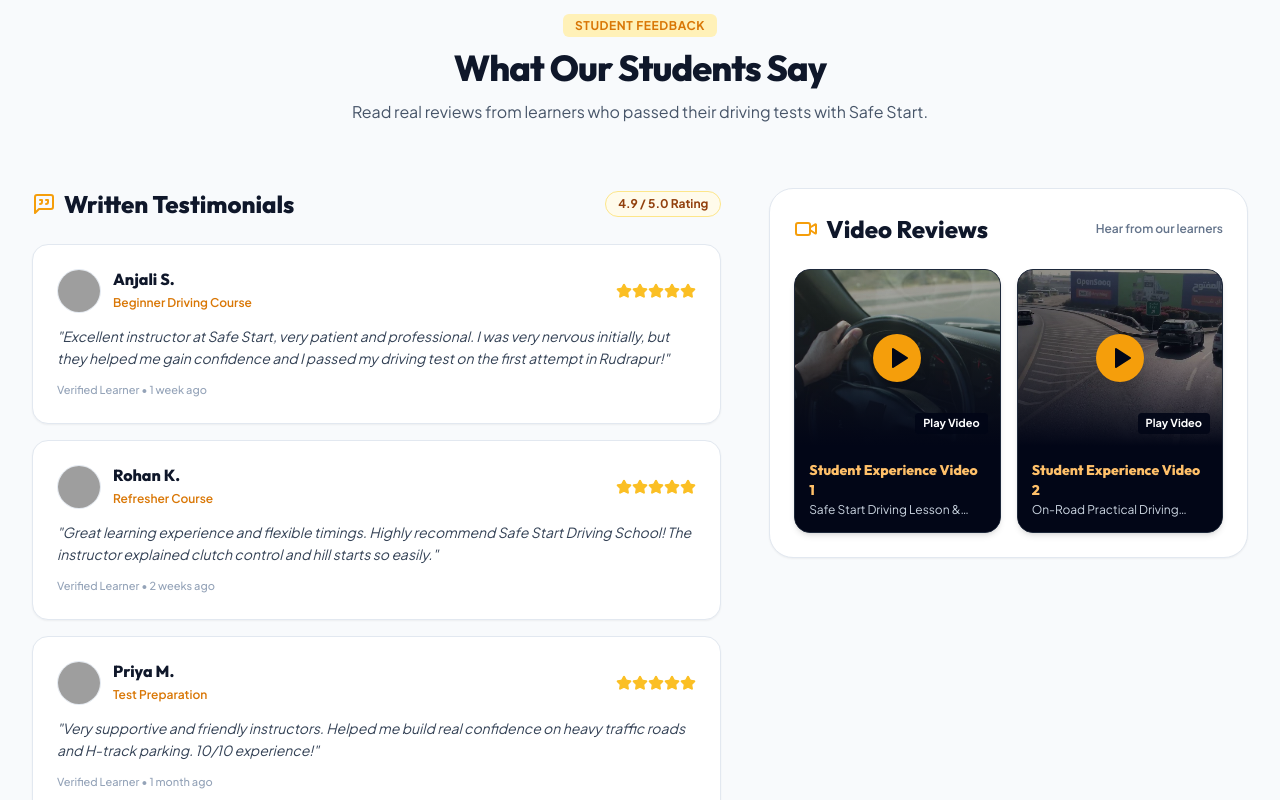
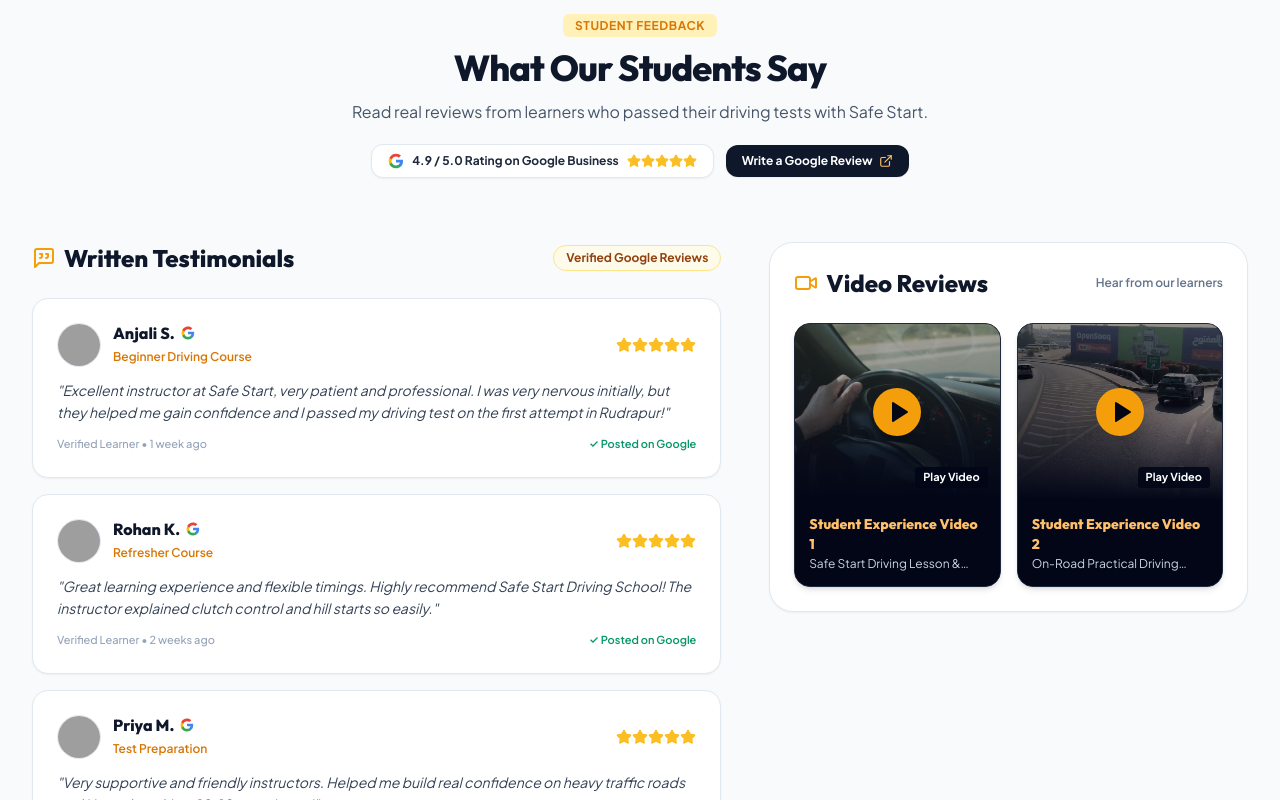
Before and after one commit to mangesh-singh/safeStartDrivingSchool, a React (Vite) app: page / in a window 1280 px wide. Shown: the part 4180-4980 px from the top of the page. Built offline with nearby package versions, Linux system fonts and the light colour scheme; grey boxes are pictures that could not be loaded.

Commit message:
feat: link official Google Business Profile share URL

```diff
--- a/src/components/Reviews.tsx
+++ b/src/components/Reviews.tsx
@@ -1,5 +1,5 @@
 import React from 'react';
-import { Star, MessageSquareQuote } from 'lucide-react';
+import { Star, MessageSquareQuote, ExternalLink } from 'lucide-react';
 import { reviewsData } from '../data/reviews';
 import { businessConfig } from '../config/business';
 import { VideoTestimonials } from './VideoTestimonials';
@@ -20,6 +20,34 @@
           <p className="text-slate-600 text-base">
             Read real reviews from learners who passed their driving tests with {businessConfig.name}.
           </p>
+
+          {/* Google Reviews Badge Banner */}
+          <div className="pt-2 flex flex-wrap items-center justify-center gap-3">
+            <div className="inline-flex items-center space-x-2 bg-white px-4 py-2 rounded-xl border border-slate-200 shadow-sm text-xs font-bold text-slate-800">
+              <svg className="w-4 h-4 shrink-0" viewBox="0 0 24 24">
+                <path fill="#4285F4" d="M22.56 12.25c0-.78-.07-1.53-.2-2.25H12v4.26h5.92c-.26 1.37-1.04 2.53-2.21 3.31v2.77h3.57c2.08-1.92 3.28-4.74 3.28-8.09z"/>
+                <path fill="#34A853" d="M12 23c2.97 0 5.46-.98 7.28-2.66l-3.57-2.77c-.98.66-2.23 1.06-3.71 1.06-2.86 0-5.29-1.93-6.16-4.53H2.18v2.84C3.99 20.53 7.7 23 12 23z"/>
+                <path fill="#FBBC05" d="M5.84 14.09c-.22-.66-.35-1.36-.35-2.09s.13-1.43.35-2.09V7.06H2.18C1.43 8.55 1 10.22 1 12s.43 3.45 1.18 4.94l2.85-2.22.81-.63z"/>
+                <path fill="#EA4335" d="M12 5.38c1.62 0 3.06.56 4.21 1.64l3.15-3.15C17.45 2.09 14.97 1 12 1 7.7 1 3.99 3.47 2.18 7.06l3.66 2.84c.87-2.6 3.3-4.52 6.16-4.52z"/>
+              </svg>
+              <span>4.9 / 5.0 Rating on Google Business</span>
+              <div className="flex text-amber-400">
+                {[...Array(5)].map((_, i) => (
+                  <Star key={i} className="w-3.5 h-3.5 fill-current" />
+                ))}
+              </div>
+            </div>
+
+            <a
+              href={businessConfig.googleReviewUrl}
+              target="_blank"
+              rel="noopener noreferrer"
+              className="inline-flex items-center space-x-1.5 bg-slate-900 hover:bg-slate-800 text-white text-xs font-extrabold px-4 py-2 rounded-xl transition-all shadow-sm"
+            >
+              <span>Write a Google Review</span>
+              <ExternalLink className="w-3.5 h-3.5 text-brand-400" />
+            </a>
+          </div>
         </div>
 
         {/* 2-Column Split: Written Reviews on Left + Video Reviews on Right */}
@@ -33,7 +61,7 @@
                 Written Testimonials
               </h3>
               <div className="flex items-center space-x-1 bg-amber-50 text-amber-800 text-xs font-bold px-3 py-1 rounded-full border border-amber-200">
-                <span>4.9 / 5.0 Rating</span>
+                <span>Verified Google Reviews</span>
               </div>
             </div>
 
@@ -51,8 +79,14 @@
                         className="w-11 h-11 rounded-full object-cover border border-slate-200"
                       />
                       <div>
-                        <h4 className="font-display font-extrabold text-slate-900 text-base leading-tight">
+                        <h4 className="font-display font-extrabold text-slate-900 text-base leading-tight flex items-center">
                           {rev.name}
+                          <svg className="w-3.5 h-3.5 ml-1.5 shrink-0" viewBox="0 0 24 24">
+                            <path fill="#4285F4" d="M22.56 12.25c0-.78-.07-1.53-.2-2.25H12v4.26h5.92c-.26 1.37-1.04 2.53-2.21 3.31v2.77h3.57c2.08-1.92 3.28-4.74 3.28-8.09z"/>
+                            <path fill="#34A853" d="M12 23c2.97 0 5.46-.98 7.28-2.66l-3.57-2.77c-.98.66-2.23 1.06-3.71 1.06-2.86 0-5.29-1.93-6.16-4.53H2.18v2.84C3.99 20.53 7.7 23 12 23z"/>
+                            <path fill="#FBBC05" d="M5.84 14.09c-.22-.66-.35-1.36-.35-2.09s.13-1.43.35-2.09V7.06H2.18C1.43 8.55 1 10.22 1 12s.43 3.45 1.18 4.94l2.85-2.22.81-.63z"/>
+                            <path fill="#EA4335" d="M12 5.38c1.62 0 3.06.56 4.21 1.64l3.15-3.15C17.45 2.09 14.97 1 12 1 7.7 1 3.99 3.47 2.18 7.06l3.66 2.84c.87-2.6 3.3-4.52 6.16-4.52z"/>
+                          </svg>
                         </h4>
                         <span className="text-xs text-brand-600 font-semibold">{rev.course}</span>
                       </div>
@@ -69,8 +103,9 @@
                     "{rev.text}"
                   </p>
 
-                  <div className="text-[11px] text-slate-400 font-medium">
-                    Verified Learner • {rev.date}
+                  <div className="text-[11px] text-slate-400 font-medium flex items-center justify-between">
+                    <span>Verified Learner • {rev.date}</span>
+                    <span className="text-emerald-600 font-semibold">✓ Posted on Google</span>
                   </div>
                 </div>
               ))}
--- a/src/config/business.ts
+++ b/src/config/business.ts
@@ -15,7 +15,8 @@
   email: "info@safestartdrivingschool.com",
   address: "Main Market Road, Rudrapur, Uttarakhand",
   fullAddress: "Main Market Road, Near Gandhi Park, Rudrapur, Uttarakhand 263153",
-  googleMapsUrl: "https://maps.google.com/?q=Safe+Start+Driving+School+Rudrapur",
+  googleMapsUrl: "https://share.google/i33YqG19USTtxtgUs",
+  googleReviewUrl: "https://share.google/i33YqG19USTtxtgUs",
 
   hours: {
     weekdays: "Mon – Sat: 7:00 AM – 7:00 PM",
```
